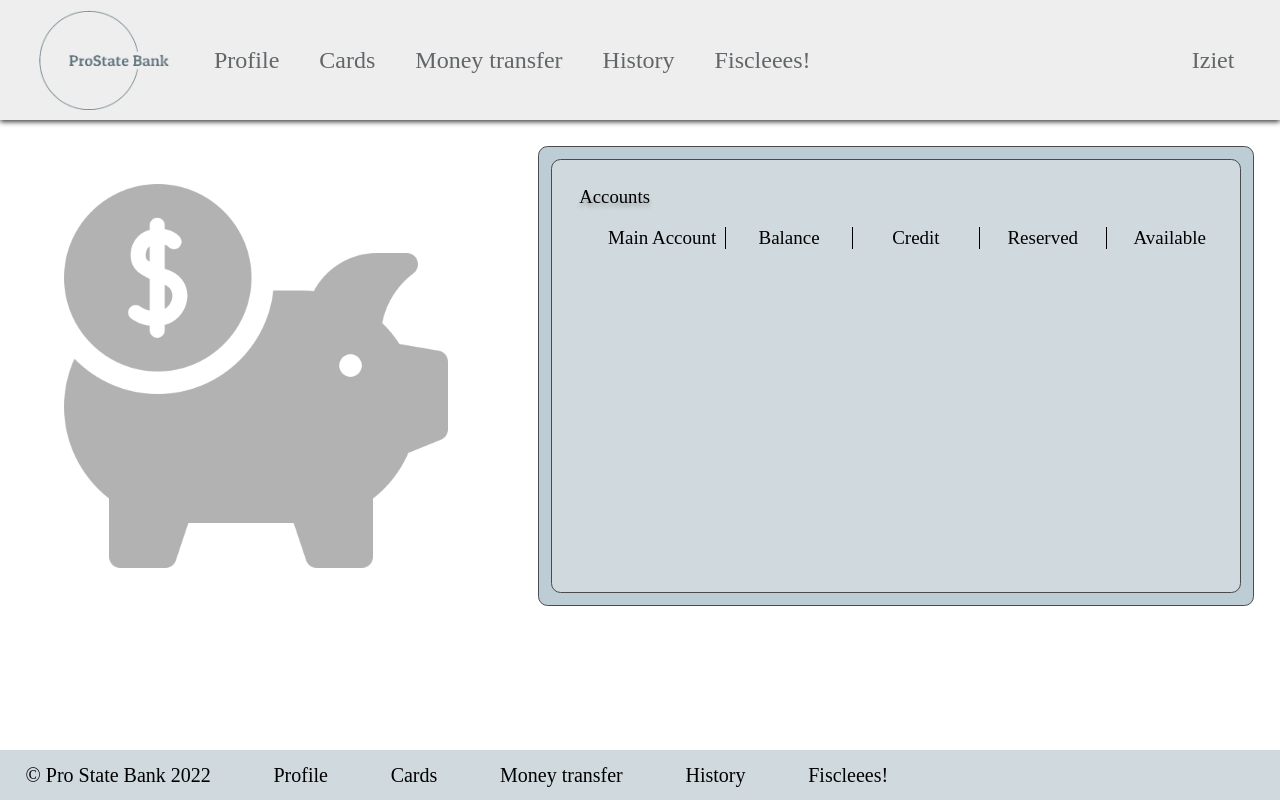
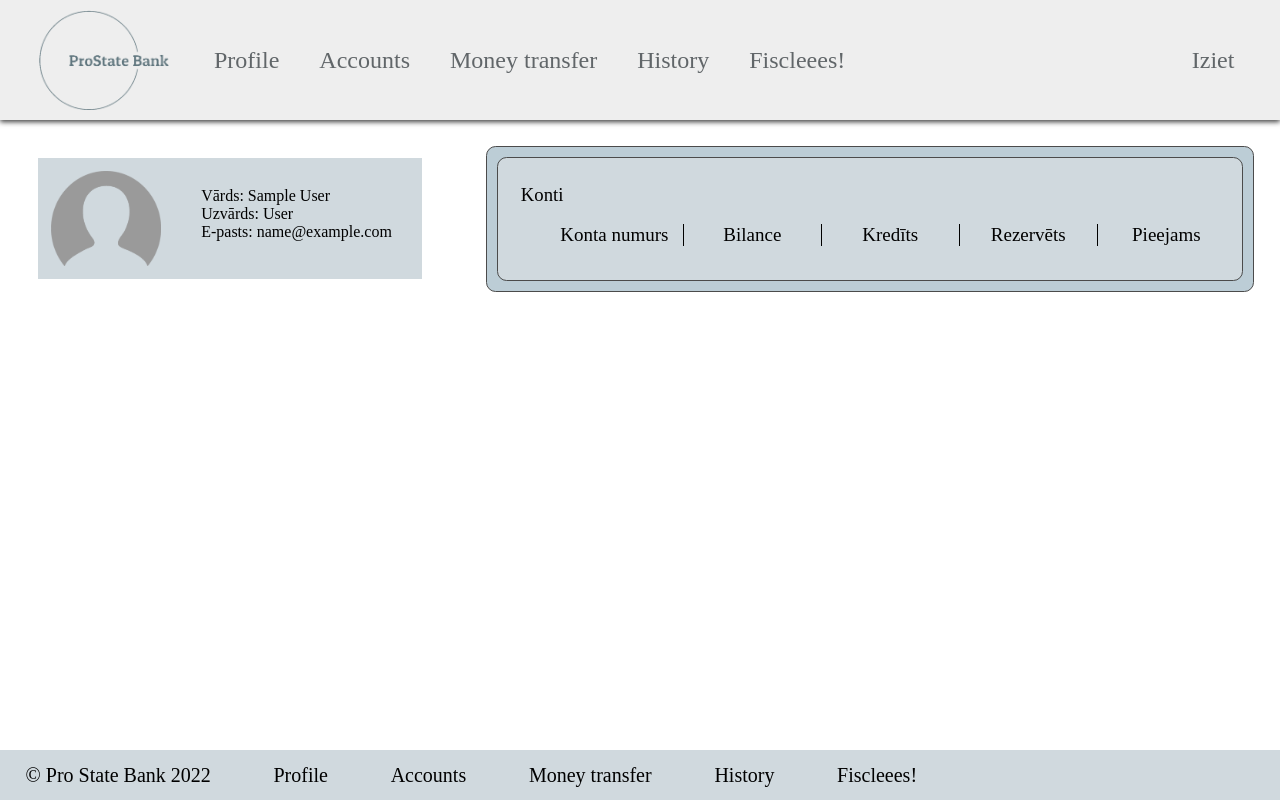
Before and after one commit to armands62/Pro_state, a PHP site: page /profile.php in a window 1280 px wide. Run offline with PHP 8.4, Linux system fonts and the light colour scheme; the visitor is signed in with stand-in values (Sample User, id 1); tables that the repository leaves empty or names only in its code hold one stand-in row (values such as "Sample post"); some web fonts are replaced.

Commit message:
Display user information and minor fixes

```diff
--- a/cards.php
+++ b/accounts.php
@@ -2,7 +2,7 @@
 include_once("header.phtml");
 ?>
     <main>
-        <p>cards page</p>
+        <p>accounts page</p>
     </main>
 <?php
 include_once("footer.phtml");
--- a/css/main.css
+++ b/css/main.css
@@ -137,7 +137,7 @@ footer > p, footer > a {
 .info-outer-container {
     border: #4b4b4b 1px solid;
     border-radius: 0.6rem;
-    padding: 1%;
+    padding: 10px;
     background-color: #BCCDD6;
     align-items: center;
     margin: 2%;
@@ -163,11 +163,10 @@ th {
     font-size: 19px;
 }
 
-h3 {
-    padding-left: 20px;
+.info-inner-container > h3 {
+    padding-left: 15px;
     font-style: normal;
     font-weight: 400;
-    text-shadow: 0 4px 4px rgba(0, 0, 0, 0.25);
 }
 .account-info-header {
     display: flex;
@@ -182,3 +181,18 @@ h3 {
 .account-info-header > li:not(:last-child) {
     border-right: 1px solid black;
 }
+.user-info-container {
+    display: flex;
+    margin: 3%;
+    padding: 1%;
+    background-color: #D0D9DE;
+    width: 30%;
+}
+.user-avatar {
+    object-fit: fill;
+    width: 110px;
+    height: 95px;
+}
+.user-info-container > ul {
+    list-style: none;
+}
--- a/footer.phtml
+++ b/footer.phtml
@@ -1,7 +1,7 @@
 <footer>
     <a href="index.php">© Pro State Bank 2022</a>
     <a href="profile.php">Profile</a>
-    <a href="cards.php">Cards</a>
+    <a href="accounts.php">Accounts</a>
     <a href="money_transfer.php">Money transfer</a>
     <a href="history.php">History</a>
     <a href="fiscles.php">Fiscleees!</a>
--- a/header.phtml
+++ b/header.phtml
@@ -17,7 +17,7 @@ session_start();
     <a href="index.php" class="logo"><img src="images/logo-transparent.png" alt="logo" class="logo-img"/></a>
     <nav>
         <a href="profile.php" class="button">Profile</a>
-        <a href="cards.php" class="button">Cards</a>
+        <a href="accounts.php" class="button">Accounts</a>
         <a href="money_transfer.php" class="button">Money transfer</a>
         <a href="history.php" class="button">History</a>
         <a href="fiscles.php" class="button">Fiscleees!</a>
--- a/profile.php
+++ b/profile.php
@@ -1,34 +1,38 @@
 <?php
 include_once("header.phtml");
+if(empty($_SESSION['logged'])) {
+    header("Location: login.php");
+    exit();
+}
+include_once("userinfo.php");
 ?>
 
 
 <div class="main-content">
     <div class="profile-info-container">
-        <img src="images/moneyy.png" alt="mt_image" class="image pig-image" width="350px" height="350px">
+        <div class="user-info-container">
+            <img src="images/avatar.png" class="user-avatar"/>
+            <ul>
+                <?php
+                $user_info = get_profile($_SESSION['id']);
+
+                echo '<li>Vārds: ' . $user_info['name'] . '</li>';
+                echo '<li>Uzvārds: ' . $user_info['surname'] . '</li>';
+                echo '<li>E-pasts: ' . $user_info['email'] . '</li>';
+                ?>
+            </ul>
+        </div>
         <div class="info-outer-container">
             <div class="info-inner-container">
                 <!-- Jāpafixo -->
-                <h3>Accounts</h3>
+                <h3>Konti</h3>
                 <ul class="account-info-header">
-                    <li>Main Account</li>
-                    <li>Balance</li>
-                    <li>Credit</li>
-                    <li>Reserved</li>
-                    <li>Available</li>
+                    <li>Konta numurs</li>
+                    <li>Bilance</li>
+                    <li>Kredīts</li>
+                    <li>Rezervēts</li>
+                    <li>Pieejams</li>
                 </ul>
-                <!--
-                <table>
-                    <h3>Accounts</h3>
-                    <tr>
-                        <th>Main Account</th>
-                        <th>Balance</th>
-                        <th>Credit</th>
-                        <th>Reserved</th>
-                        <th>Available</th>
-                    </tr>
-                </table>
-                -->
             </div>
         </div>
     </div>
--- /dev/null
+++ b/userinfo.php
@@ -0,0 +1,55 @@
+<?php
+include_once('dbconn.php');
+
+function get_profile($id) {
+    $dbconn = new dbconn();
+    $con = $dbconn->db();
+
+    if($stmt = $con->prepare('SELECT `name`, `surname`, `email` FROM `user` WHERE `id` = ?;')) {
+        $stmt->bind_param('i', $id);
+        $stmt->execute();
+        $stmt->store_result();
+
+        if($stmt->num_rows > 0) {
+            $user_info = [
+                'name' => '',
+                'surname' => '',
+                'email' => '',
+            ];
+            $stmt->bind_result($user_info['name'], $user_info['surname'], $user_info['email']);
+            $stmt->fetch();
+            return $user_info;
+        }
+        else {
+            return '';
+        }
+    }
+    return '';
+}
+
+function get_accounts($id) {
+    $dbconn = new dbconn();
+    $con = $dbconn->db();
+
+    if($stmt = $con->prepare('SELECT `number`, `money` FROM `account` WHERE `id` = ?;')) {
+        $stmt->bind_param('i', $id);
+        $stmt->execute();
+        $stmt->store_result();
+
+        $con->close();
+
+        if($stmt->num_rows > 0) {
+            $account_info = [
+                'number' => '',
+                'money' => '',
+            ];
+            $stmt->bind_result($account_info['number'], $account_info['money']);
+            $stmt->fetch();
+            return $account_info;
+        }
+        else {
+            return '';
+        }
+    }
+    return '';
+}
```
Also changed, not shown: images/avatar.png (added).
